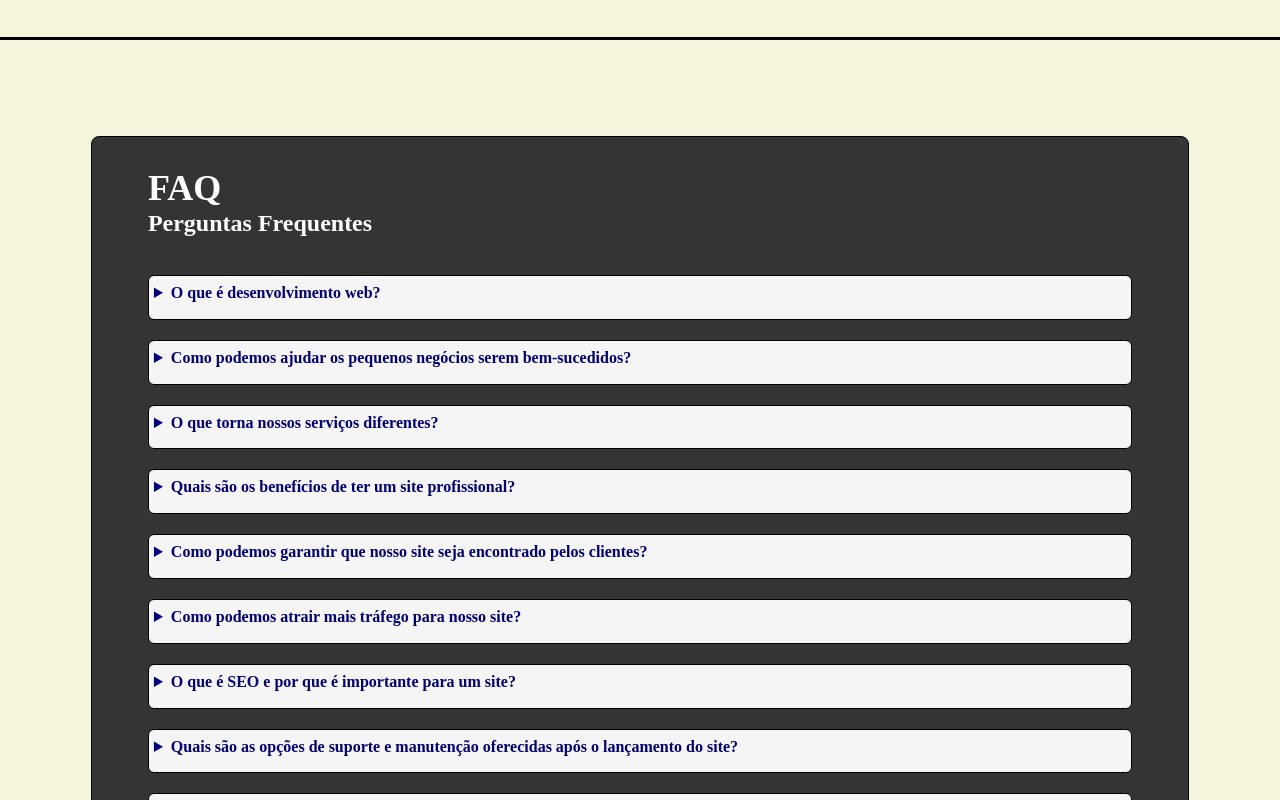
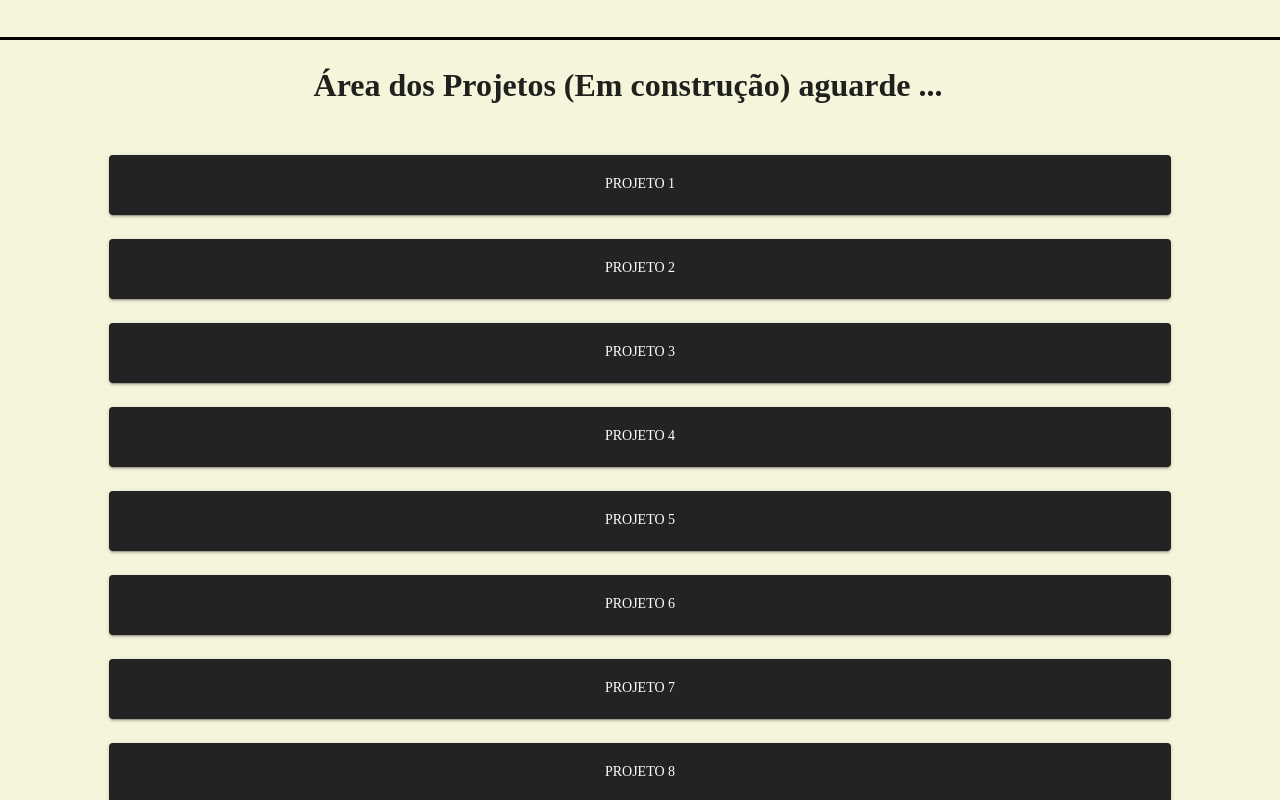
Before and after one commit to alexdev613/my-first-portfolio, a React (Vite) app: page / in a window 1280 px wide. Shown: the part 2180-2980 px from the top of the page. Built offline with nearby package versions, Linux system fonts and the light colour scheme.

Commit message:
feat: init ProjectsSections section and add in Home page, and insert position: fixed in the NavBar component in home page

```diff
--- a/src/pages/Home/Home.tsx
+++ b/src/pages/Home/Home.tsx
@@ -4,16 +4,18 @@ import About from "./sections/About/About"
 import FAQSection from "./sections/FAQSection/FAQSection"
 import Footer from "./sections/Footer/Footer"
 import Hero from "./sections/Hero/Hero"
+import ProjectsSection from "./sections/ProjectsSection/ProjectsSection"
 import Skills from "./sections/Skills/Skills"
 
 const Home = () => {
 
     return (
       <>
-        <NavBar />
+        <NavBar position={"fixed"} />
         <Hero />
         <About />
         <Skills />
+        <ProjectsSection />
         <FAQSection />
         <Footer />
         <WhatsappIcon />
--- /dev/null
+++ b/src/pages/Home/sections/ProjectsSection/ProjectsSection.tsx
@@ -0,0 +1,38 @@
+import { Button, Grid } from "@mui/material";
+import { Link } from "react-router-dom";
+
+const ProjectsSection = () => {
+    const projects = [
+        { id: 1, title: "Projeto 1", link: "/" },
+        { id: 2, title: "Projeto 2", link: "/" },
+        { id: 3, title: "Projeto 3", link: "/" },
+        { id: 4, title: "Projeto 4", link: "/" },
+        { id: 5, title: "Projeto 5", link: "/" },
+        { id: 6, title: "Projeto 6", link: "/" },
+        { id: 7, title: "Projeto 7", link: "/" },
+        { id: 8, title: "Projeto 8", link: "/" },
+        // Adicione mais projetos conforme necessário
+    ];
+
+    return (
+        <Grid container spacing={3} justifyContent="center" mt={0} pb={10} bgcolor={"beige"} >
+            <h1>Área dos Projetos (Em construção) aguarde ...</h1>
+            {projects.map((project) => (
+                <Grid item xs={10} key={project.id}>
+                    <Link to={project.link} style={{ textDecoration: "none" }}>
+                        <Button
+                            variant="contained"
+                            color="primary"
+                            fullWidth
+                            style={{ height: "60px" }}
+                        >
+                            {project.title}
+                        </Button>
+                    </Link>
+                </Grid>
+            ))}
+        </Grid>
+    );
+};
+
+export default ProjectsSection;
```
